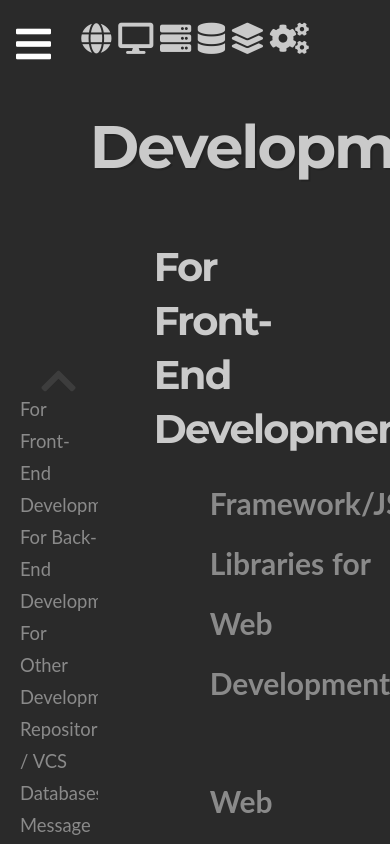
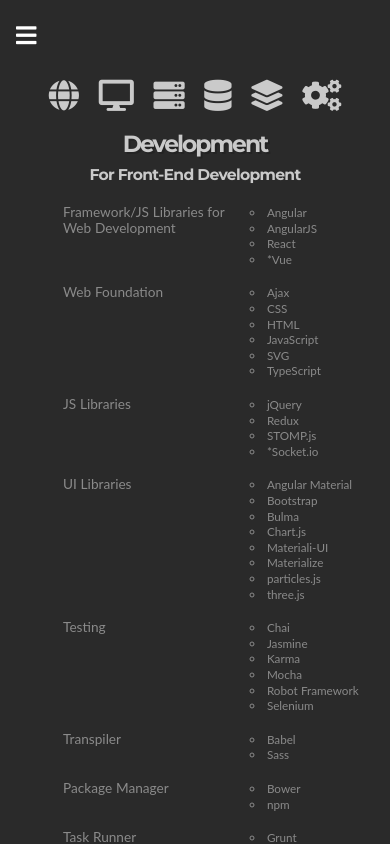
Before and after one commit to jaysonzanarias/my-portfolio, an Angular app: page /skills in a window 390 px wide. Shown: the top 844 px of the page. Built offline with nearby package versions, Linux system fonts and the light colour scheme.

Commit message:
Responsive Skills section.

```diff
--- a/src/app/app.component.css
+++ b/src/app/app.component.css
@@ -98,12 +98,8 @@
     outline: none;
   }
 
-  mat-sidenav-container {
-    font: 500 20px/32px Roboto, "Helvetica Neue", sans-serif;
-  }
-
   mat-sidenav-container i {
-    font-size: 2.5rem;
+    font-size: 6vw;
   }
 
   mat-sidenav {
@@ -117,16 +113,18 @@
 
   mat-sidenav span {
     display: block;
-    margin-top: 2rem;
+    margin-top: 4vh;
   }
 
   mat-sidenav a {
     color: inherit;
     text-decoration: none;
+    font-size: 3vh;
   }
 
   mat-sidenav i {
     margin-right: 1rem;
+    font-size: 3vh;
   }
 
   mat-sidenav-content {
@@ -134,3 +132,13 @@
     color: white;
   }
 }
+
+@media only screen and (max-width: 400px) {
+  mat-sidenav a {
+    font-size: 2vh;
+  }
+
+  mat-sidenav i {
+    font-size: 2vh;
+  }
+}
--- a/src/app/content/skills/skills.component.css
+++ b/src/app/content/skills/skills.component.css
@@ -90,7 +90,7 @@
 }
 
 .skills-overview {
-  margin-top: 6%;
+  margin-top: 5rem;
   margin-left: 20%;
   margin-right: 20%;
   text-align: center;
@@ -121,6 +121,7 @@
 
 h2 {
   margin: 0 1.5rem;
+  width: 100%;
 }
 
 table {
@@ -148,3 +149,58 @@
   font-weight: bold;
   font-size: 1.5em;
 }
+
+@media only screen and (max-width: 850px) {
+  .skills-menu {
+    display: none;
+  }
+
+  .skills-overview {
+    margin-top: 5rem;
+    margin-left: 10%;
+    margin-right: 10%;
+  }
+
+  .skills-table-container {
+    margin-left: 10%;
+    margin-right: 10%;
+  }
+
+  .skills-category-header {
+    margin: 0 0;
+    font-size: 2vw;
+  }
+
+  .skills-category-content {
+    padding-left: 0;
+    padding-right: 0;
+  }
+
+  h2 {
+    margin: 0.1em 0 !important;
+    width: 100%;
+    font-size: 4vw;
+    line-height: 1.5em;
+    text-align: center;
+  }
+
+  table {
+    width: 100%;
+    margin-left: 1.5rem;
+    border-spacing: 0 1rem;
+  }
+
+  td {
+    color: #8a8a8a;
+    word-spacing: 0.02em;
+    font-size: 3vw;
+    line-height: 4vw;
+    padding-left: 0;
+  }
+
+  .category {
+    width: 60%;
+    font-weight: 400;
+    font-size: 3.5vw;
+  }
+}
```
